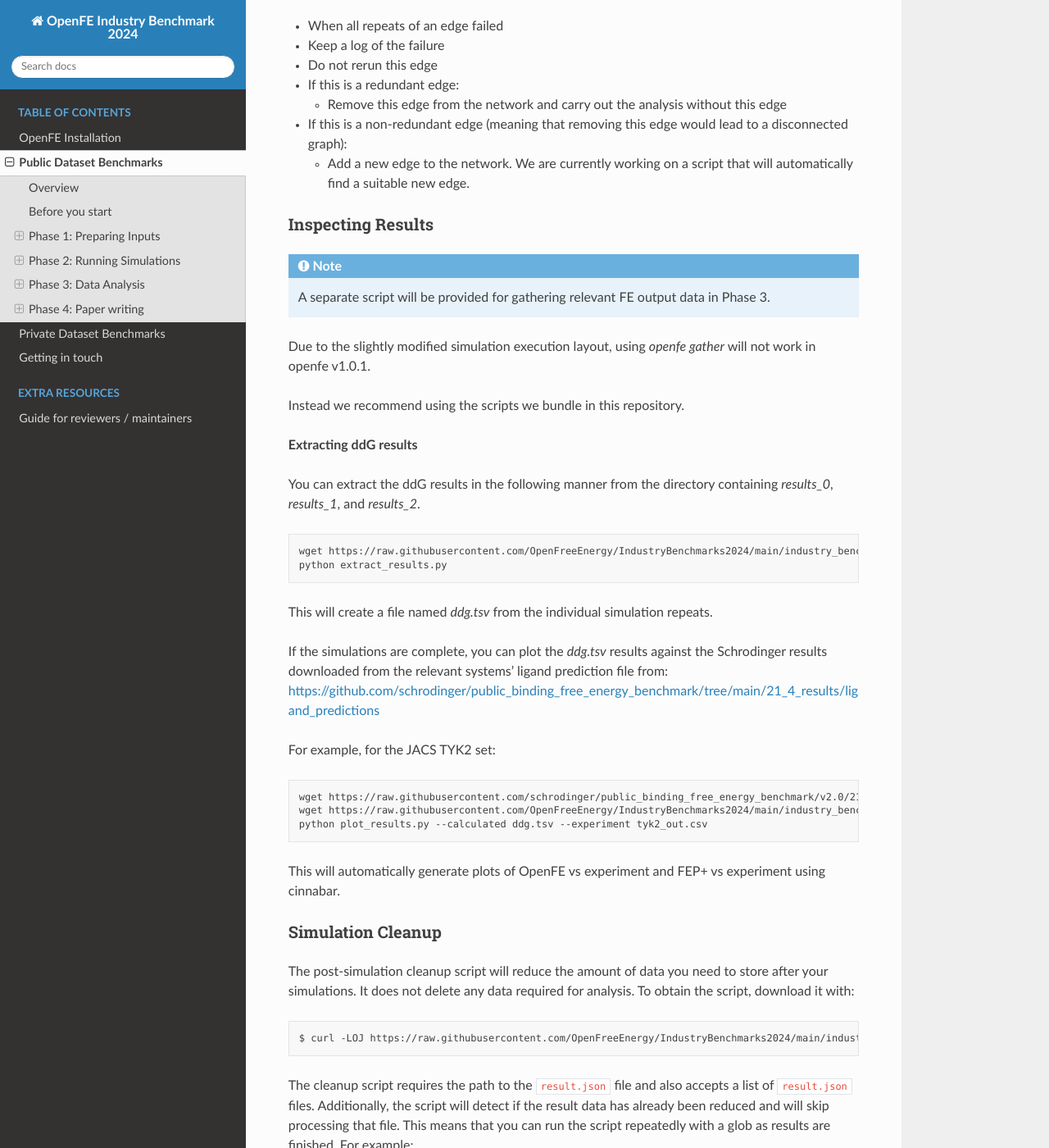
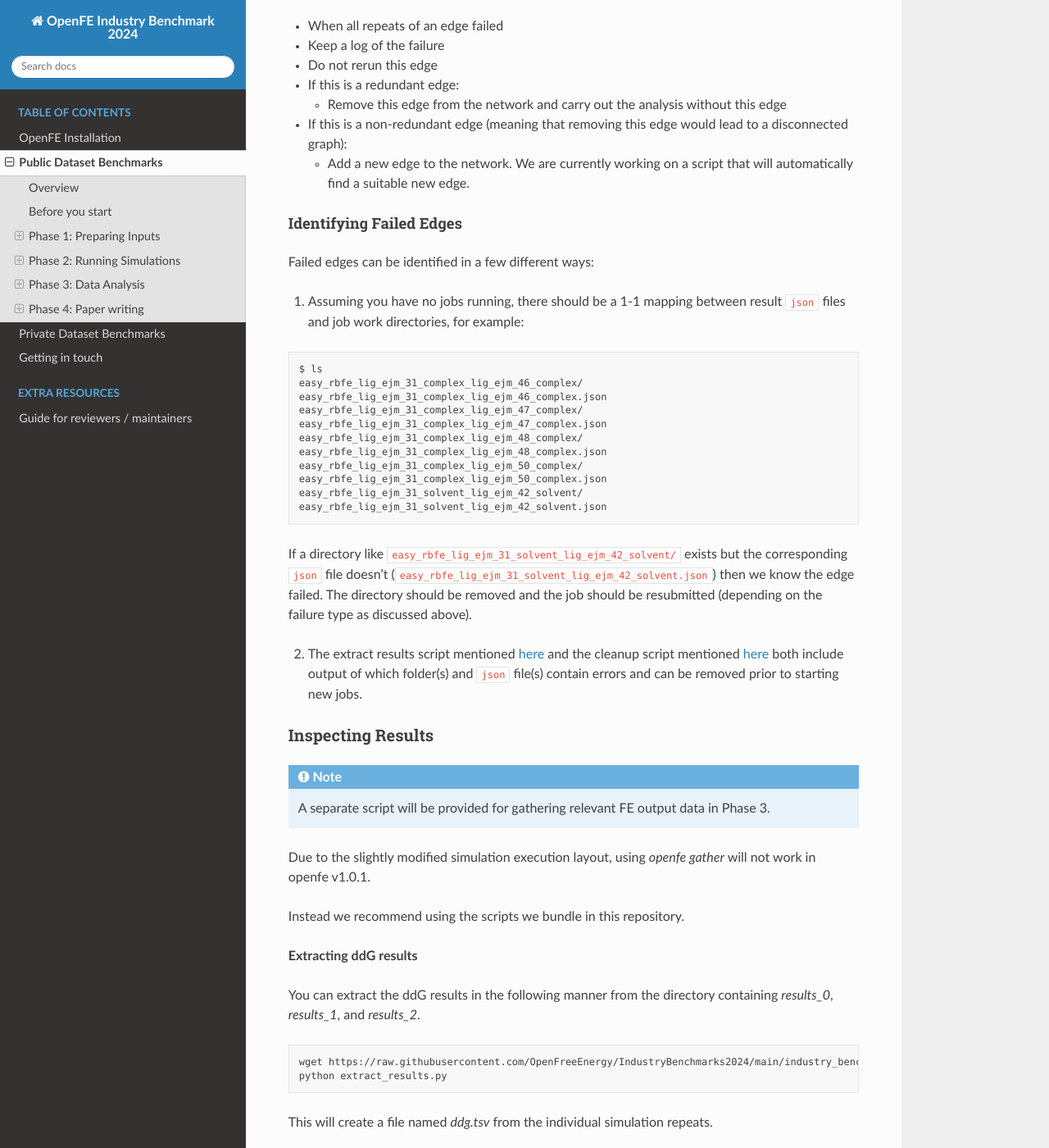
Before and after one commit to OpenFreeEnergy/IndustryBenchmarks2024, a Sphinx documentation site: the page built from docs/source/public/overview.rst, in a window 1280 px wide and 1400 px high, scrolled down 5687 px. Shown: the whole window at 82% size. Built offline with Sphinx 7.4.7 and the Read the Docs theme 2.0.0, drawn with Linux system fonts in a browser that asks for light colours; some of the changed text lies outside the part shown.

Commit message:
fix typos and explain more how to find failed edges

```diff
--- a/docs/source/public/overview.rst
+++ b/docs/source/public/overview.rst
@@ -252,7 +252,31 @@ You should follow this strategy for dealing with those failures:
 
   * Add a new edge to the network. We are currently working on a script that will automatically find a suitable new edge.
 
+Identifying Failed Edges
+------------------------
 
+Failed edges can be identified in a few different ways:
+
+1. Assuming you have no jobs running, there should be a 1-1 mapping between result ``json`` files and job work directories, for example:
+
+.. code-block:: bash
+
+   $ ls
+   easy_rbfe_lig_ejm_31_complex_lig_ejm_46_complex/
+   easy_rbfe_lig_ejm_31_complex_lig_ejm_46_complex.json
+   easy_rbfe_lig_ejm_31_complex_lig_ejm_47_complex/
+   easy_rbfe_lig_ejm_31_complex_lig_ejm_47_complex.json
+   easy_rbfe_lig_ejm_31_complex_lig_ejm_48_complex/
+   easy_rbfe_lig_ejm_31_complex_lig_ejm_48_complex.json
+   easy_rbfe_lig_ejm_31_complex_lig_ejm_50_complex/
+   easy_rbfe_lig_ejm_31_complex_lig_ejm_50_complex.json
+   easy_rbfe_lig_ejm_31_solvent_lig_ejm_42_solvent/
+   easy_rbfe_lig_ejm_31_solvent_lig_ejm_42_solvent.json
+
+If a directory like ``easy_rbfe_lig_ejm_31_solvent_lig_ejm_42_solvent/`` exists but the corresponding ``json`` file doesn't (``easy_rbfe_lig_ejm_31_solvent_lig_ejm_42_solvent.json``) then we know the edge failed.
+The directory should be removed and the job should be resubmitted (depending on the failure type as discussed above).
+
+2. The extract results script mentioned :ref:`here <inspecting results>` and the cleanup script mentioned :ref:`here <post-simulation cleanup>` both include output of which folder(s) and ``json`` file(s) contain errors and can be removed prior to starting new jobs.
 
 Inspecting Results
 ==================
```
Also changed, not shown: other parts of docs/source/public/overview.rst (+2 -2 lines).
